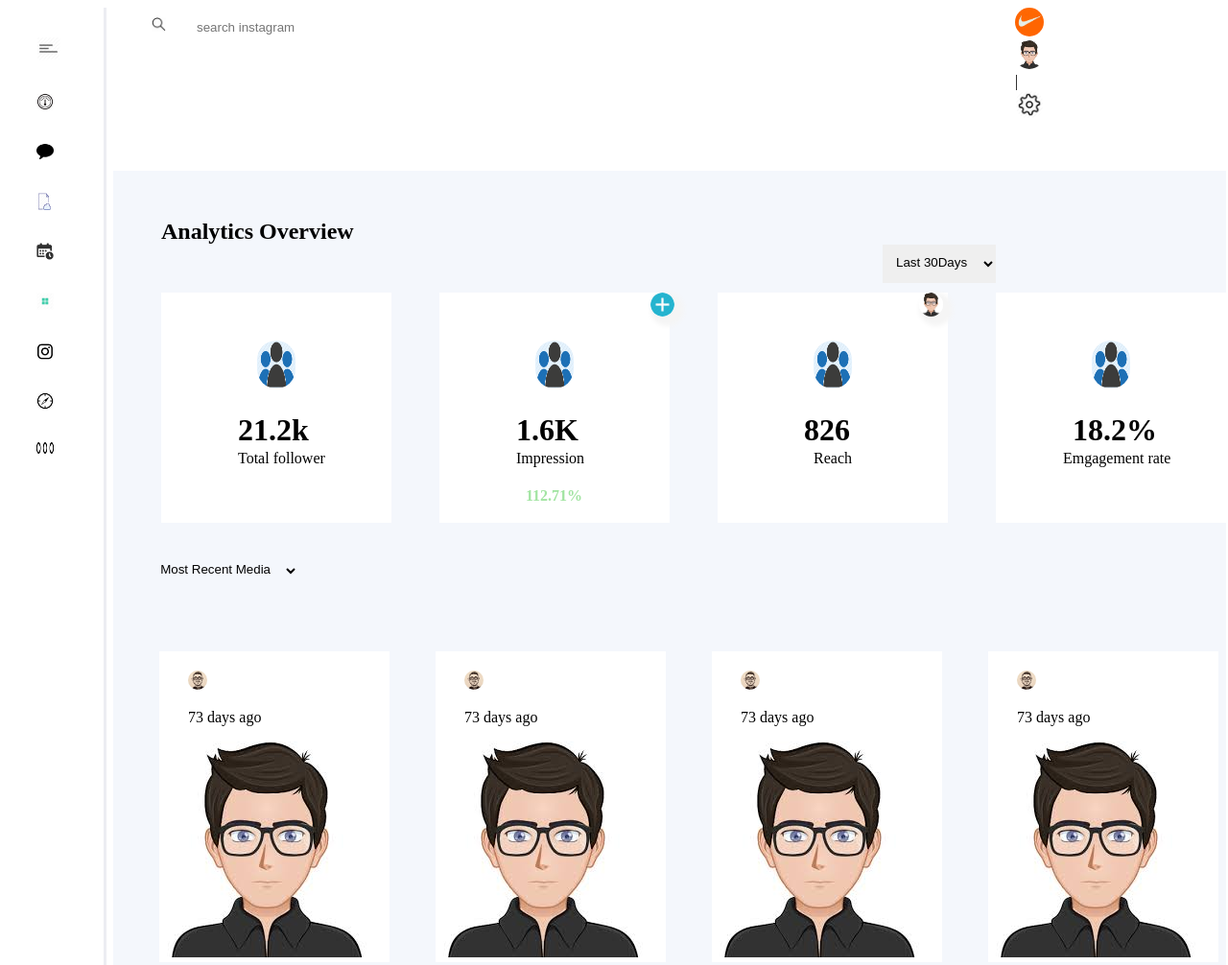
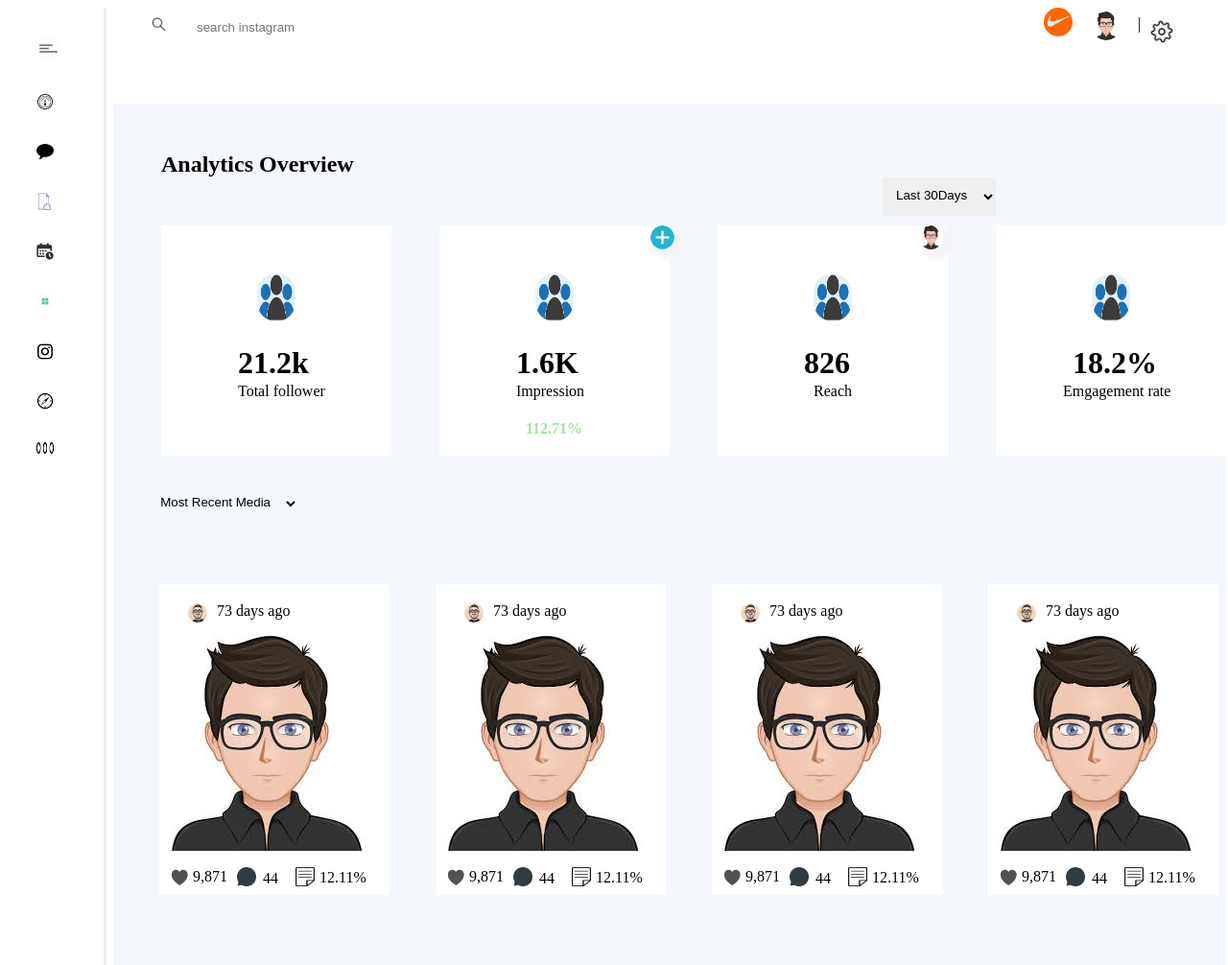
Before and after one commit to roopamdhoot/Locationguru_assignment, a plain HTML site: page Analytics dashboard/index.html in a window 1280 px wide. Shown: the top 1006 px of the page at 96% size. Drawn offline with nearby package versions, Linux system fonts and the light colour scheme.

Commit message:
Update style.css

```diff
--- a/Analytics dashboard/style.css
+++ b/Analytics dashboard/style.css
@@ -42,6 +42,9 @@
 
 .menu-bar {
     width: 50px;
+}
+.wrapper-text{
+    margin-top: -25px;margin-left:30px;
 }
 
 .search-bar {
@@ -497,7 +500,30 @@ footer {
     margin-top: 10px;
 }
 .heart-count{
-    display: inline-block;
-    margin-left: 2px;
-    margin-top: -20px;
+    position: absolute;margin-top: -23px;margin-left: 35px;
 }
+.message-count{
+    position: absolute;margin-top: -21px;margin-left: 108px;
+}
+.file-count{
+    margin-left:167px;margin-top: -22px;
+}
+.message-icon{
+    margin-left: 50px;
+}
+.file-icon{
+    margin-left: 41px;
+}
+.nike-icon{
+
+    margin-left:30px;
+}
+.profile-icon{
+    margin-left:80px;margin-top: -30px;
+}
+.setting-icon{
+    margin-left:8rem;margin-top: -30px;
+}
+.setting-img{
+    margin-top:-30px;margin-left: 10px;
+}
```
